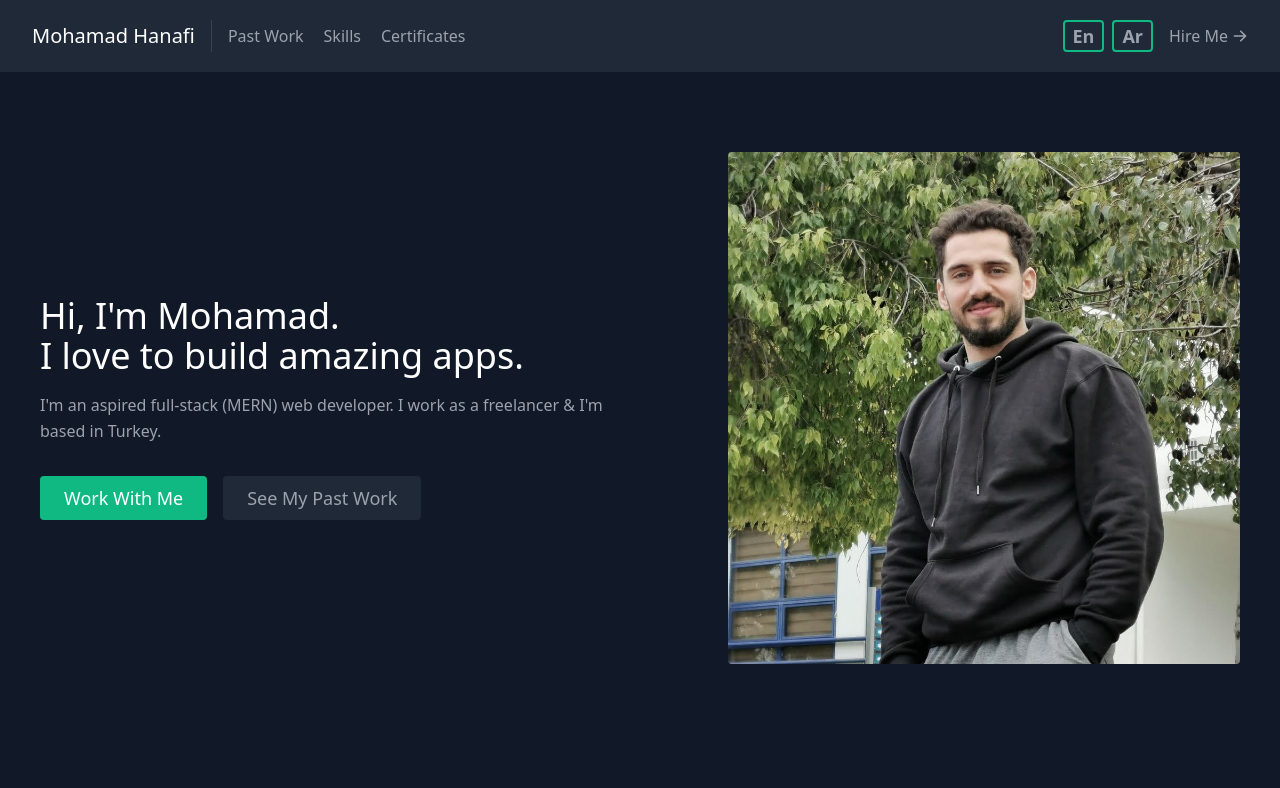
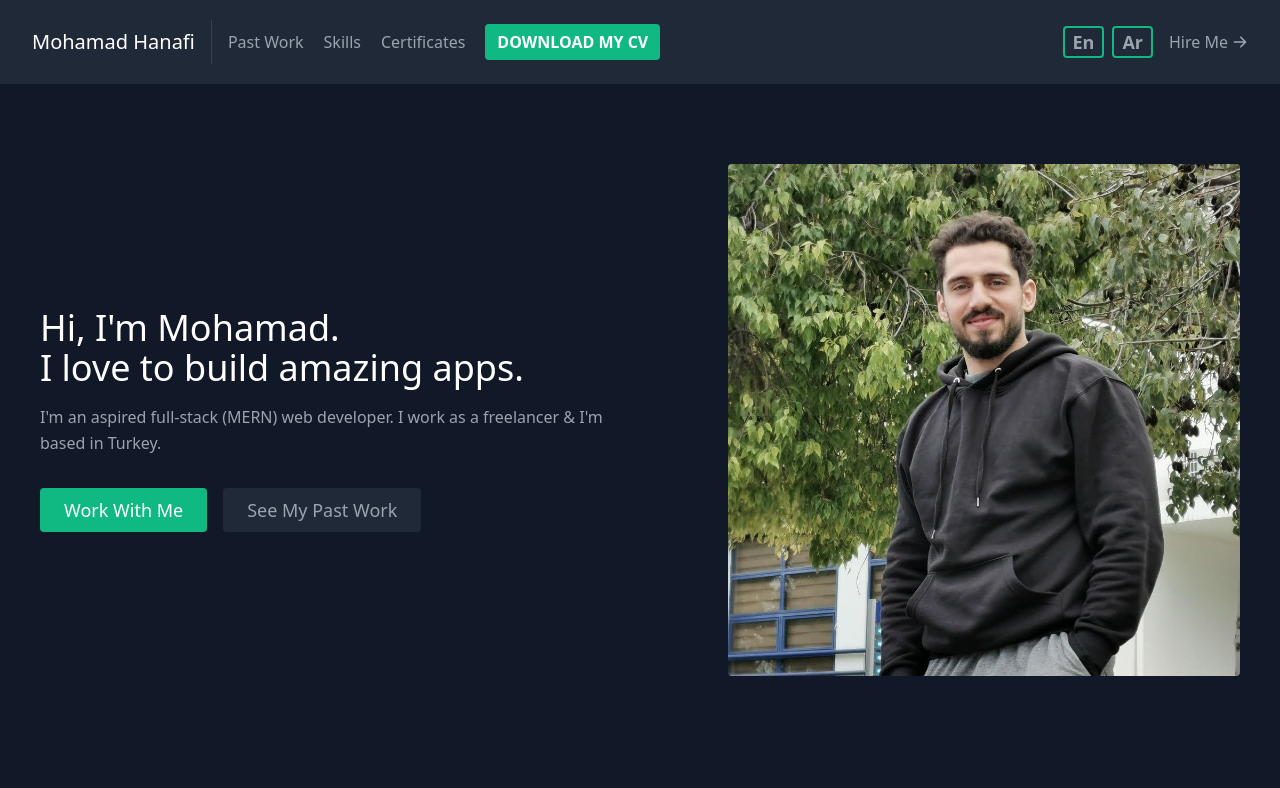
Before and after one commit to MohamadHanafi/react-portfolio, a React (Create React App) app: page / in a window 1280 px wide. Shown: the top 788 px of the page. Built offline with nearby package versions, Linux system fonts and the light colour scheme.

Commit message:
add the download button

```diff
--- a/src/components/Navbar.jsx
+++ b/src/components/Navbar.jsx
@@ -31,8 +31,14 @@ const Navbar = () => {
           <a href='#certificates' className='mr-5 hover:text-white'>
             {t('nav.certificates')}
           </a>
+          <button className='inline-flex text-white bg-green-500 border-0 px-3 py-1.5 focus:outline-none hover:bg-green-600 rounded font-bold'>
+            <a href='/MohamadHanafiCV.pdf' download>
+              {' '}
+              DOWNLOAD MY CV{' '}
+            </a>
+          </button>
         </nav>
-        <div>
+        <div className='my-1'>
           {Object.keys(lngs).map((lng) => (
             <button
               key={lng}
```
Also changed, not shown: 1 other file (tests, documents, lock files or other folders).
